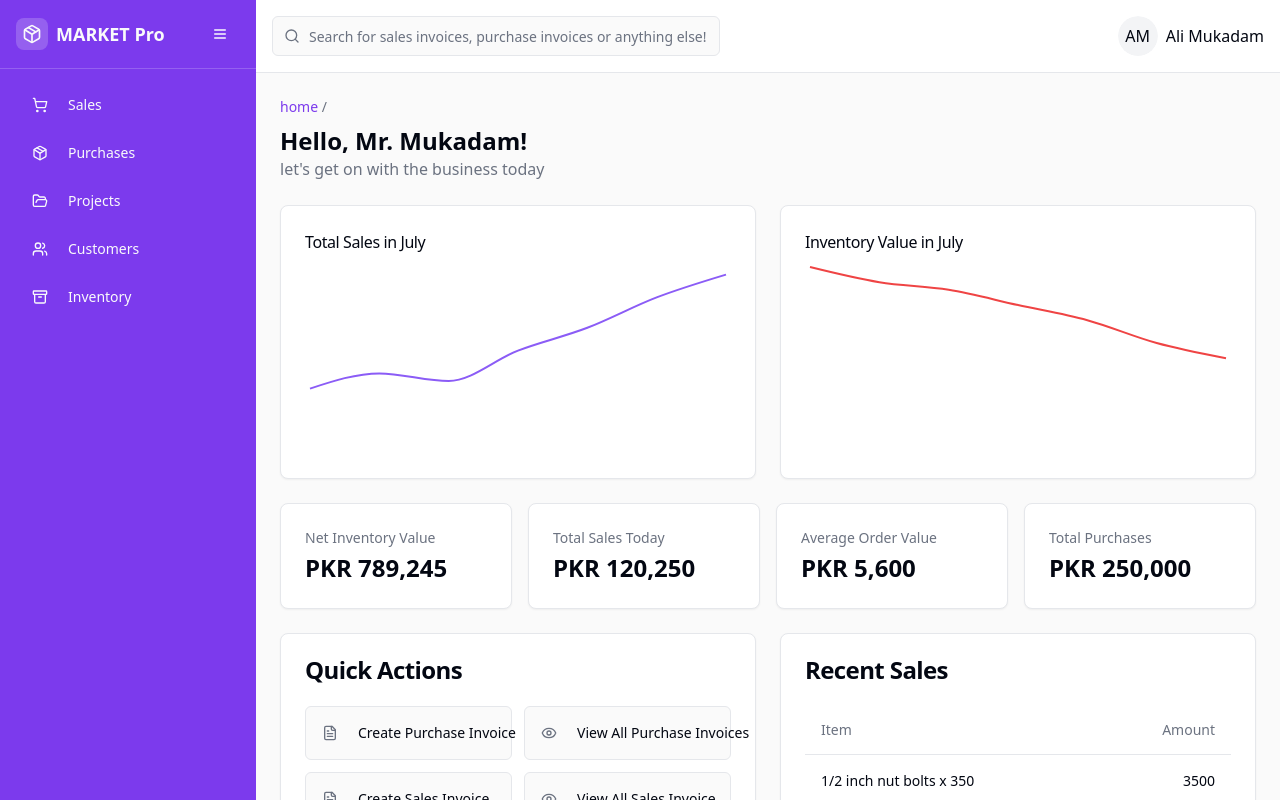
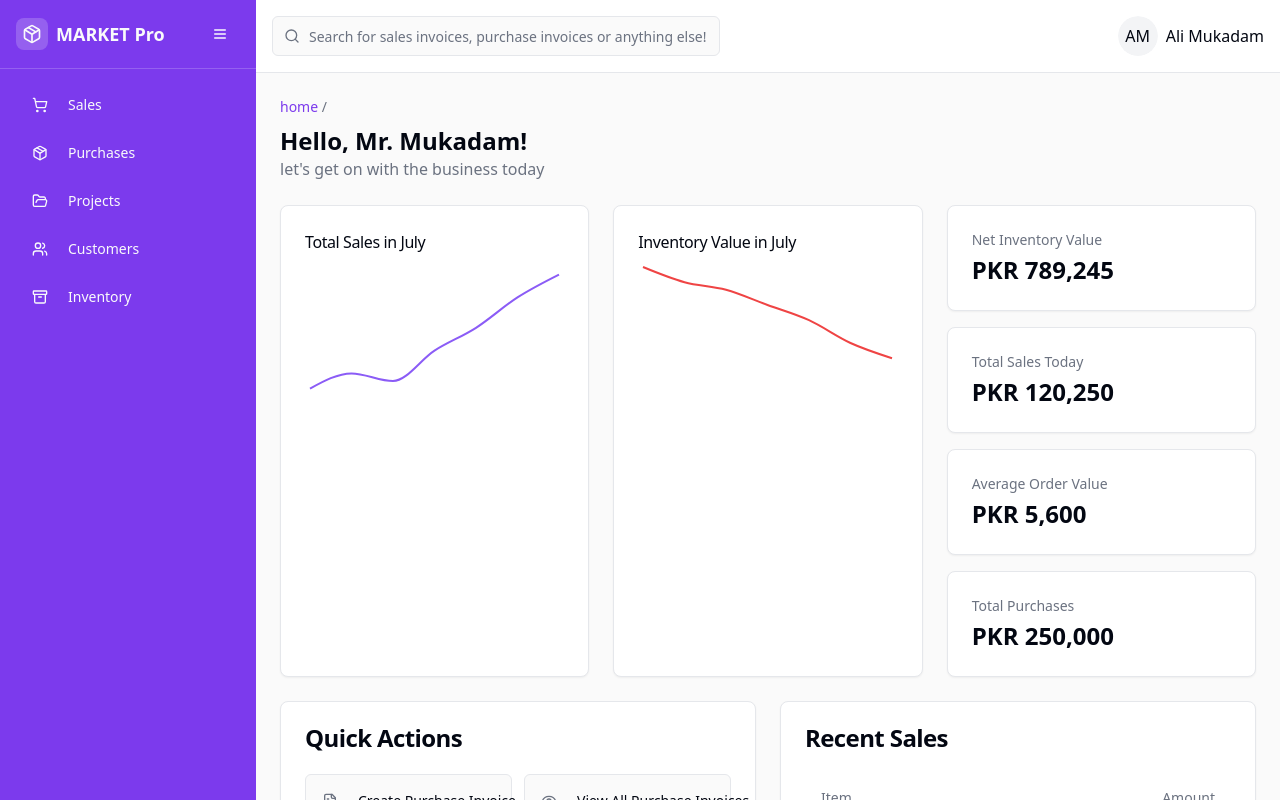
Before and after one commit to alimukadam01/MarketPro-Frontend, a React (Vite) app: page / in a window 1280 px wide. Shown: the top 800 px of the page. Built offline with nearby package versions, Linux system fonts and the light colour scheme.

Commit message:
Refactor dashboard layout
Group charts and metrics into a single row to match the desired design.

```diff
--- a/src/pages/Index.tsx
+++ b/src/pages/Index.tsx
@@ -46,8 +46,10 @@ const Index = () => {
             </div>
           </div>
 
-          {/* Charts Section */}
-          <div className="grid grid-cols-1 lg:grid-cols-2 gap-6">
+          {/* Charts and Metrics Section */}
+          <div className="grid grid-cols-1 lg:grid-cols-6 gap-6">
+            {/* Charts */}
+            <div className="lg:col-span-4 grid grid-cols-1 md:grid-cols-2 gap-6">
               <ChartCard
                 title="Total Sales in July"
                 data={salesData}
@@ -61,11 +63,12 @@ const Index = () => {
             </div>
 
             {/* Metrics Cards */}
-          <div className="grid grid-cols-1 md:grid-cols-2 lg:grid-cols-4 gap-4">
+            <div className="lg:col-span-2 grid grid-cols-1 gap-4">
               <MetricCard title="Net Inventory Value" value="PKR 789,245" />
               <MetricCard title="Total Sales Today" value="PKR 120,250" />
               <MetricCard title="Average Order Value" value="PKR 5,600" />
               <MetricCard title="Total Purchases" value="PKR 250,000" />
+            </div>
           </div>
 
           {/* Bottom Section */}
```
Lines whose indentation alone changed are shown as unchanged.
